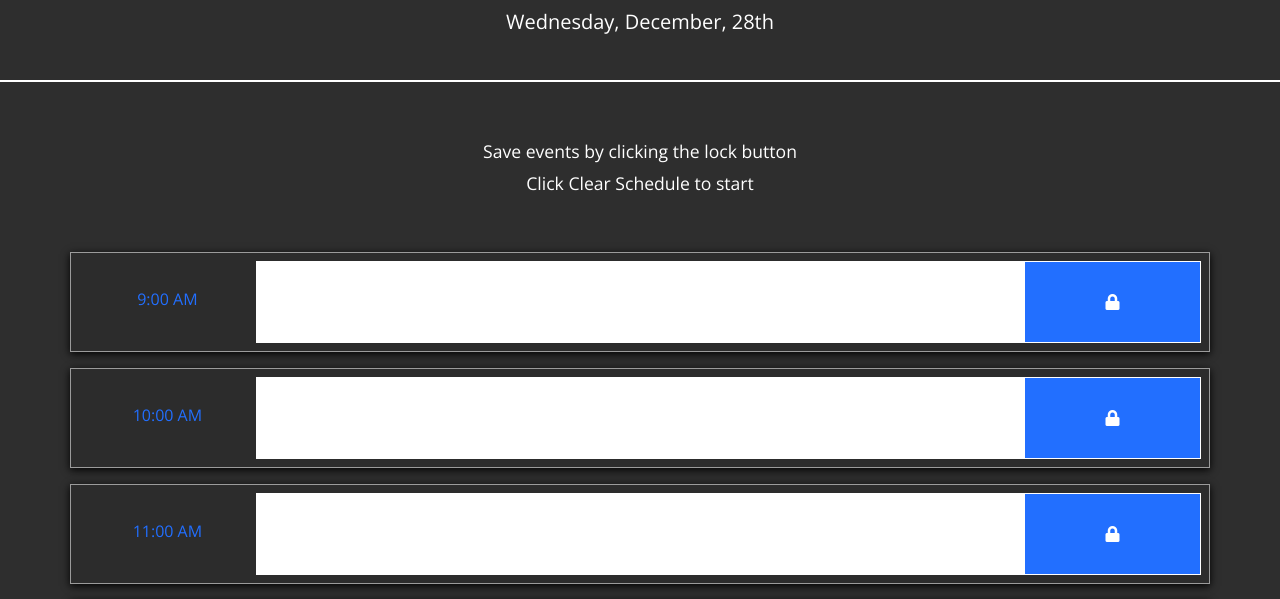
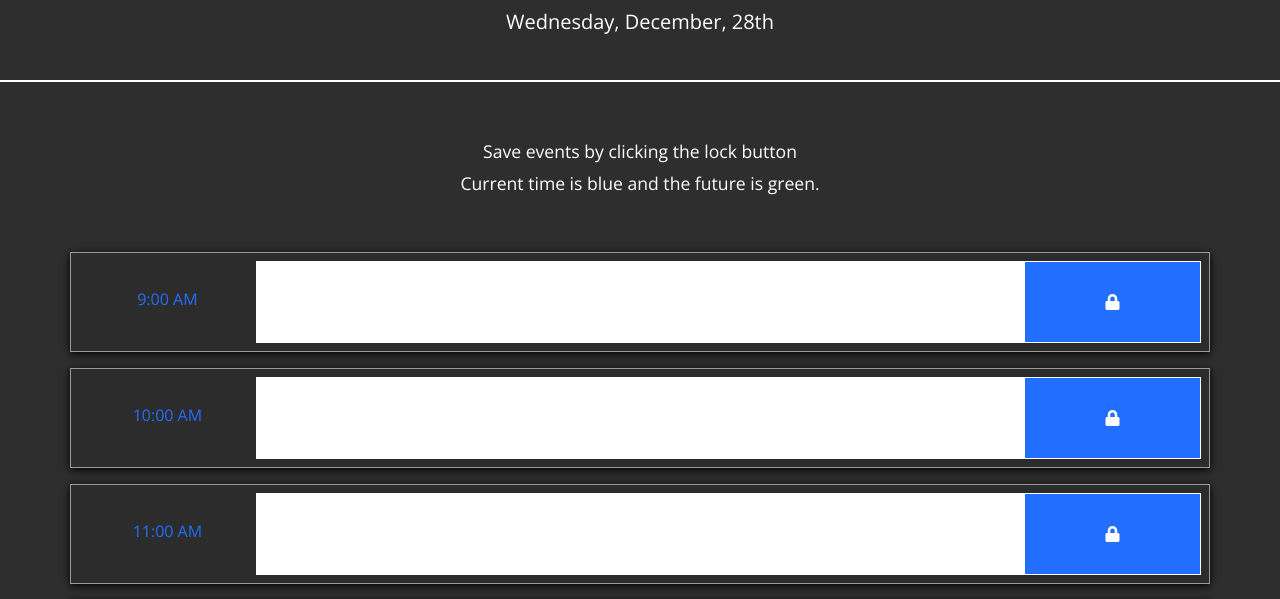
Before and after one commit to TDGLU/Work-Day-Scheduler, a plain HTML site: page index.html in a window 1280 px wide. Shown: the part 150-749 px from the top of the page. Drawn offline with nearby package versions, Linux system fonts and the light colour scheme.

Commit message:
changed info

```diff
--- a/index.html
+++ b/index.html
@@ -32,7 +32,7 @@
 			<p class="info">
 				Save events by clicking the lock button
         <br>
-        Click Clear Schedule to start
+        Current time is blue and the future is green.
 			</p>
 			<ul class="container">
 				<!-- Timeblocks go here -->
```
